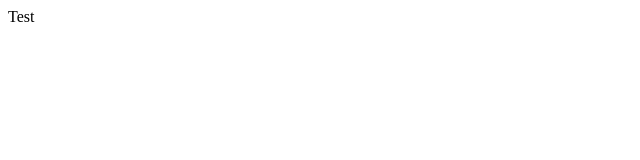
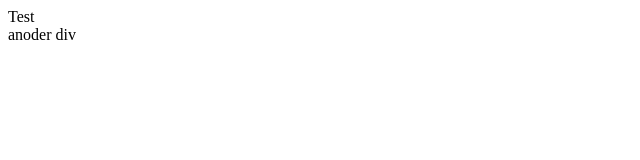
Before and after one commit to agbp/CYP-1351-test-0, a website: page public/index.html in a window 1280 px wide. Shown: the full height of the page, 0-640 px from the left. Drawn offline with Linux system fonts and the light colour scheme.

Commit message:
index html

```diff
--- a/public/index.html
+++ b/public/index.html
@@ -8,5 +8,6 @@
 	</head>
 	<body>
 		<div>Test</div>
+		<div>anoder div</div>
 	</body>
 </html>
```
